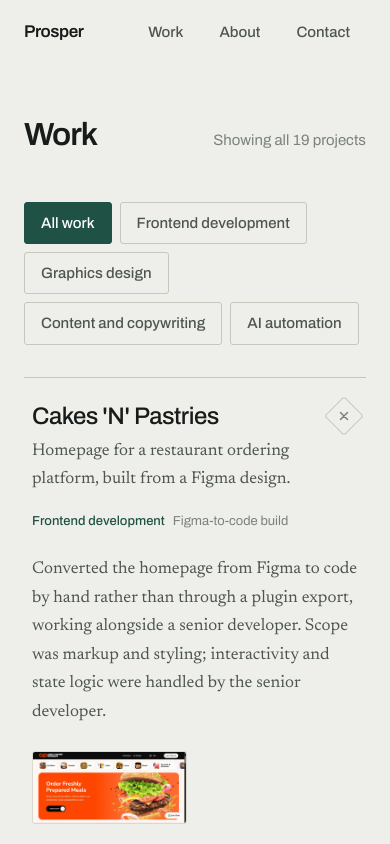
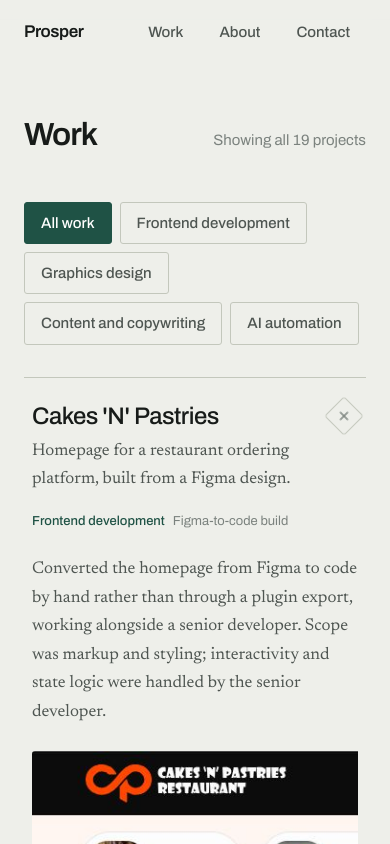
Before and after one commit to valerian0871/portfolio, a React (Vite) app: page / in a window 390 px wide. Both pictures are taken after a click on the button 195 px from the left and 1722 px from the top of the page. Shown: the part 1256-2100 px from the top of the page. Built offline with nearby package versions, Linux system fonts and the light colour scheme.

Commit message:
Update ProjectGallery layout and button hover effect for improved responsiveness

```diff
--- a/src/components/ProjectGallery.tsx
+++ b/src/components/ProjectGallery.tsx
@@ -28,7 +28,7 @@ function Thumbnail({
     <button
       type="button"
       onClick={onOpen}
-      className="group relative block w-full overflow-hidden rounded-sm border border-rule bg-accent-soft transition-transform duration-200 ease-brand hover:-translate-y-0.5"
+      className="group relative block w-auto overflow-hidden rounded-sm bg-accent-soft transition-opacity duration-200 ease-brand hover:opacity-95"
     >
       {!loaded && <div className="shimmer absolute inset-0" />}
       <img
@@ -40,7 +40,7 @@ function Thumbnail({
         decoding="async"
         onLoad={() => setLoaded(true)}
         onError={() => setFailed(true)}
-        className={`block h-auto w-full object-contain transition-opacity duration-200 ease-brand ${
+        className={`block h-auto w-auto max-h-[72vh] transition-opacity duration-200 ease-brand ${
           loaded ? 'opacity-100' : 'opacity-0'
         }`}
       />
@@ -56,9 +56,9 @@ export function ProjectGallery({ images }: ProjectGalleryProps) {
 
   return (
     <>
-      <ul className="mt-6 grid grid-cols-2 gap-4 sm:grid-cols-3">
+      <ul className="gallery-scroll mt-6 flex snap-x snap-mandatory items-center gap-3 overflow-x-auto scroll-smooth pb-2 [scrollbar-width:none] [-ms-overflow-style:none] [&::-webkit-scrollbar]:hidden sm:gap-4">
         {images.map((image, index) => (
-          <li key={image.src}>
+          <li key={image.src} className="w-auto shrink-0 snap-start">
             <Thumbnail image={image} onOpen={() => setOpenAt(index)} />
           </li>
         ))}
--- a/src/index.css
+++ b/src/index.css
@@ -135,6 +135,21 @@
   animation: spin 620ms linear infinite;
 }
 
+.gallery-scroll {
+  -webkit-overflow-scrolling: touch;
+  overscroll-behavior-x: contain;
+  scrollbar-width: none;
+  touch-action: pan-x;
+}
+
+.gallery-scroll::-webkit-scrollbar {
+  display: none;
+}
+
+.gallery-scroll > li {
+  transform: translateZ(0);
+}
+
 dialog::backdrop {
   background: rgba(10, 12, 11, 0.72);
   backdrop-filter: blur(3px);
```
